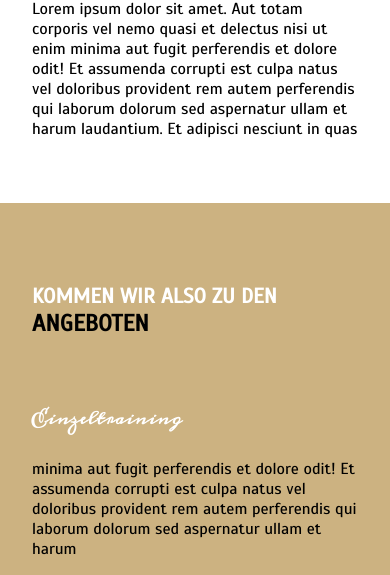
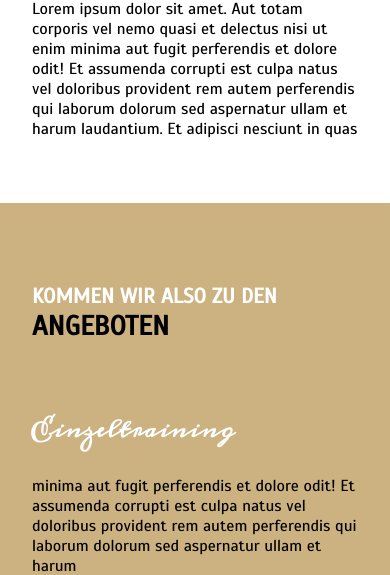
Before and after one commit to graeujer/rabauken, a plain HTML site: page index.html in a window 390 px wide. Shown: the part 525-1100 px from the top of the page. Drawn offline with Linux system fonts and the light colour scheme.

Commit message:
Update main.css

```diff
--- a/dist/main.css
+++ b/dist/main.css
@@ -250,7 +250,7 @@
 }
 @media (max-width: 36em) {
   .offer__heading-sub {
-    font-size: 1.45rem;
+    font-size: 1.7rem;
   }
 }
 
@@ -310,7 +310,7 @@
 }
 @media (max-width: 36em) {
   .offer__heading-card {
-    font-size: 1rem;
+    font-size: 1.35rem;
   }
 }
 
```
